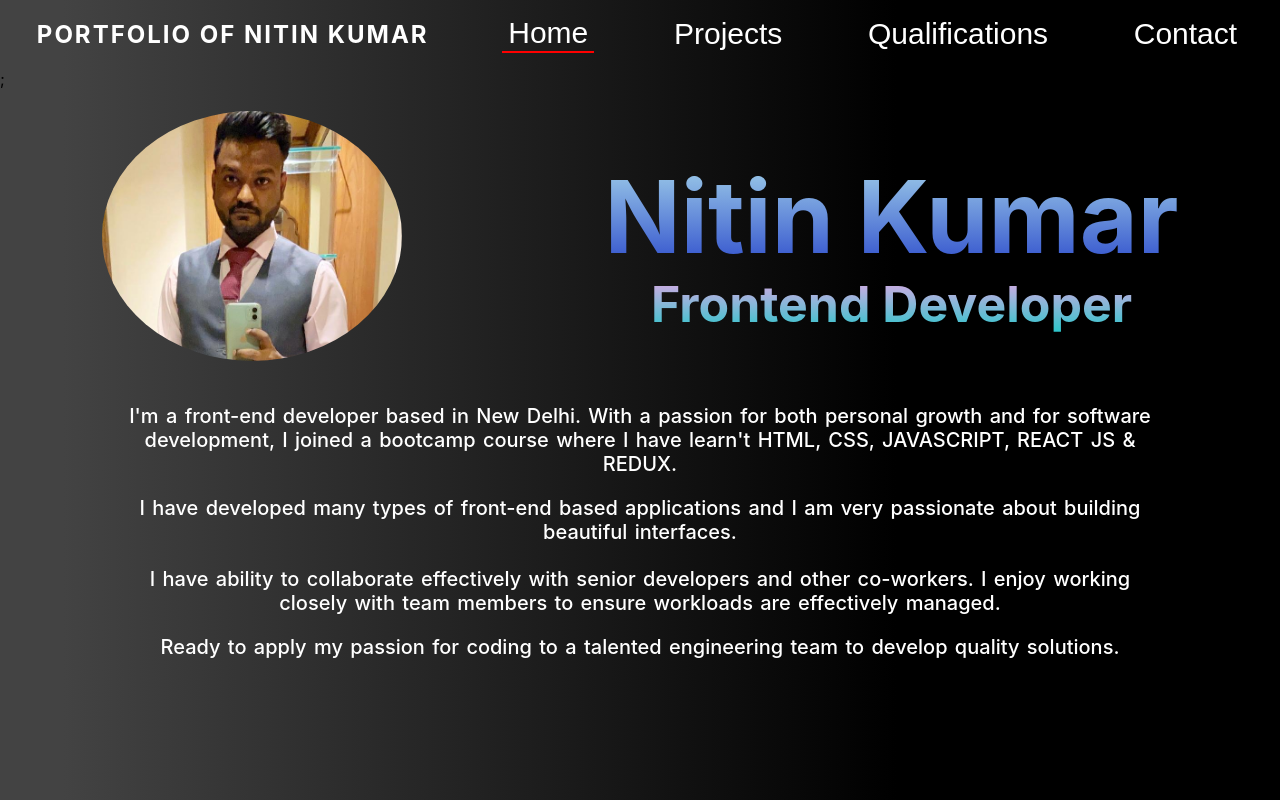
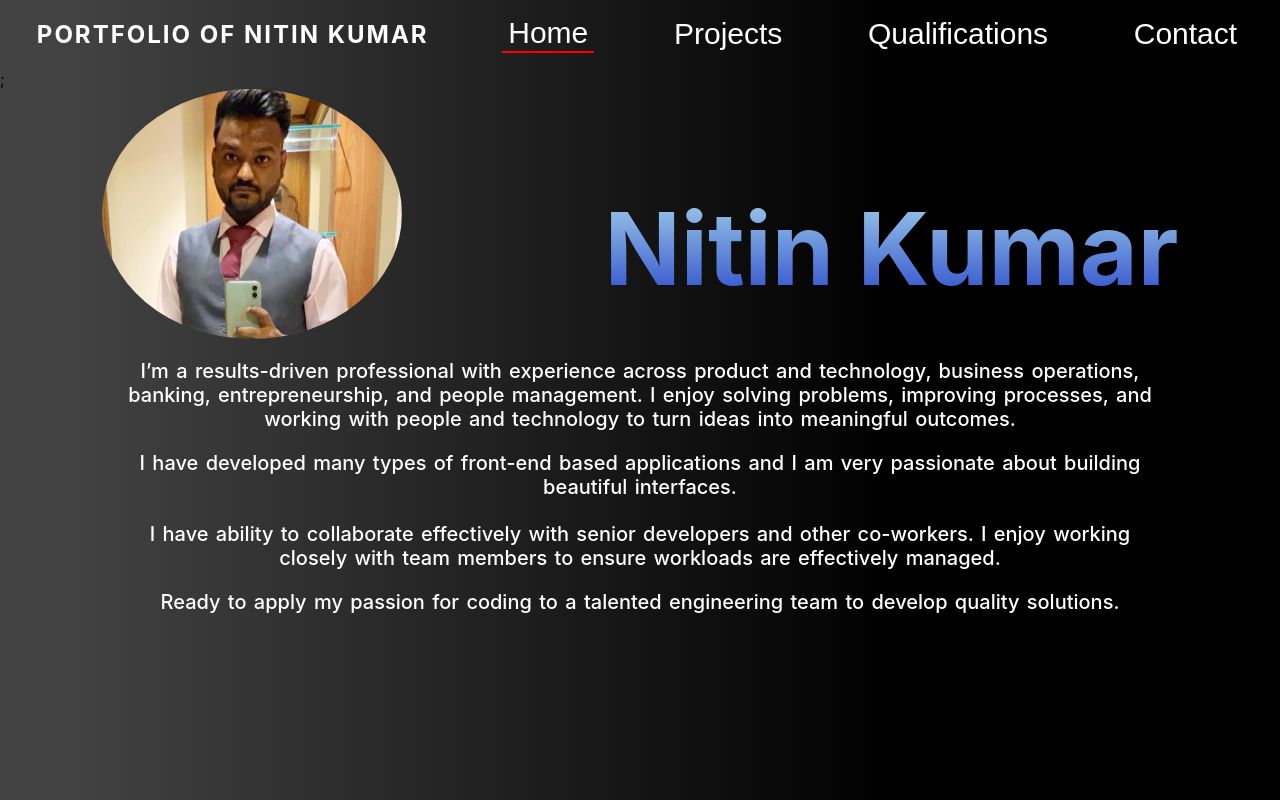
Before and after one commit to Nitin-Baslay/nitin-portfolio, a React (Create React App) app: page / in a window 1280 px wide. Built offline with nearby package versions, Linux system fonts and the light colour scheme.

Commit message:
Update Home.js

```diff
--- a/src/components/Home.js
+++ b/src/components/Home.js
@@ -7,14 +7,12 @@ const Home = () => {
         <img src={pic} className="photo" />
         <div className="under">
           <h1 className="master">Nitin Kumar</h1>
-          <h3 className="desig">Frontend Developer</h3>
+          <h3 className="desig"></h3>
         </div>
       </div>
       <div className="about">
         <h3 className="data">
-          I'm a front-end developer based in New Delhi. With a passion for both
-          personal growth and for software development, I joined a bootcamp
-          course where I have learn't HTML, CSS, JAVASCRIPT, REACT JS & REDUX.
+         I’m a results-driven professional with experience across product and technology, business operations, banking, entrepreneurship, and people management. I enjoy solving problems, improving processes, and working with people and technology to turn ideas into meaningful outcomes.
         </h3>
         <h3 className="data">
           I have developed many types of front-end based applications and I am
```
